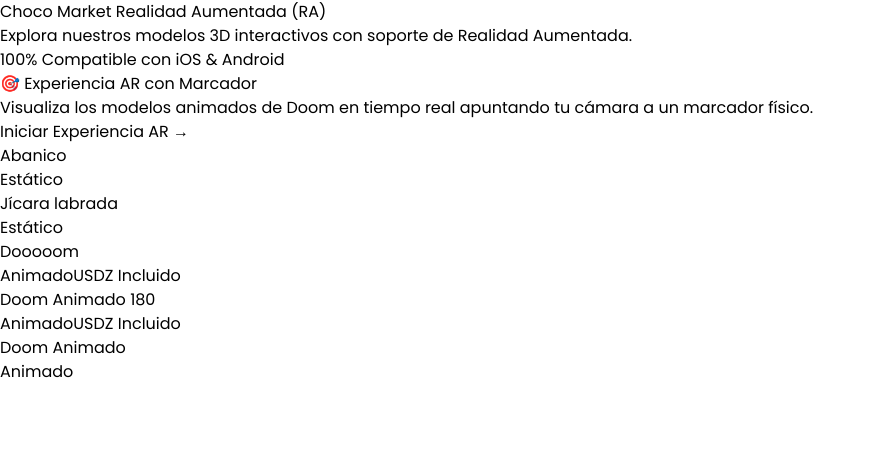
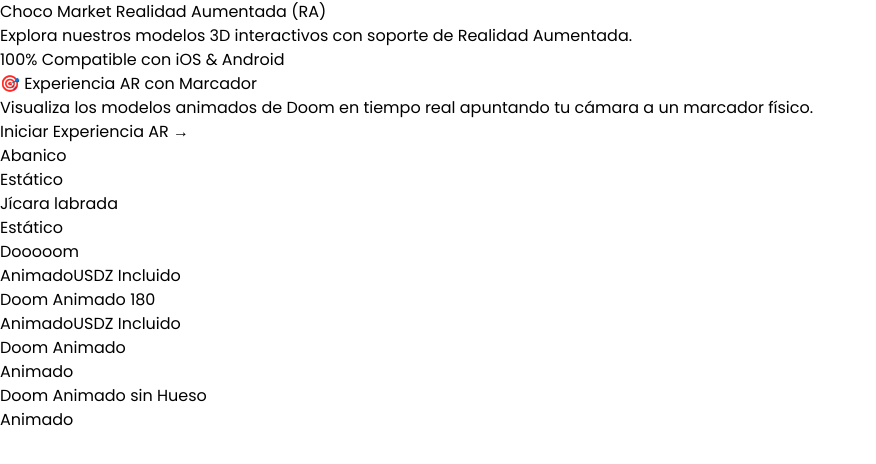
Before and after one commit to adrianhdez2/choco-market-ra, a React (Vite) app: page / in a window 1280 px wide. Shown: the top 464 px of the page, without its empty margins (0-876 px from the left). Built offline with nearby package versions, Linux system fonts and the light colour scheme.

Commit message:
feat: add Home page with 3D product viewer and include new Doom model asset

```diff
--- a/src/pages/Home.jsx
+++ b/src/pages/Home.jsx
@@ -41,6 +41,14 @@
     title: 'Doom Animado',
     alt: 'Doom',
     src: './models/doomAnimated.glb',
+    poster: './posters/doomA.webp',
+    animated: true,
+  },
+  {
+    id: 'doom-animated-sin-hueso',
+    title: 'Doom Animado sin Hueso',
+    alt: 'Doom',
+    src: './models/doomsinhueso.glb',
     poster: './posters/doomA.webp',
     animated: true,
   },
```
Also changed, not shown: 1 other file (tests, documents, lock files or other folders).
